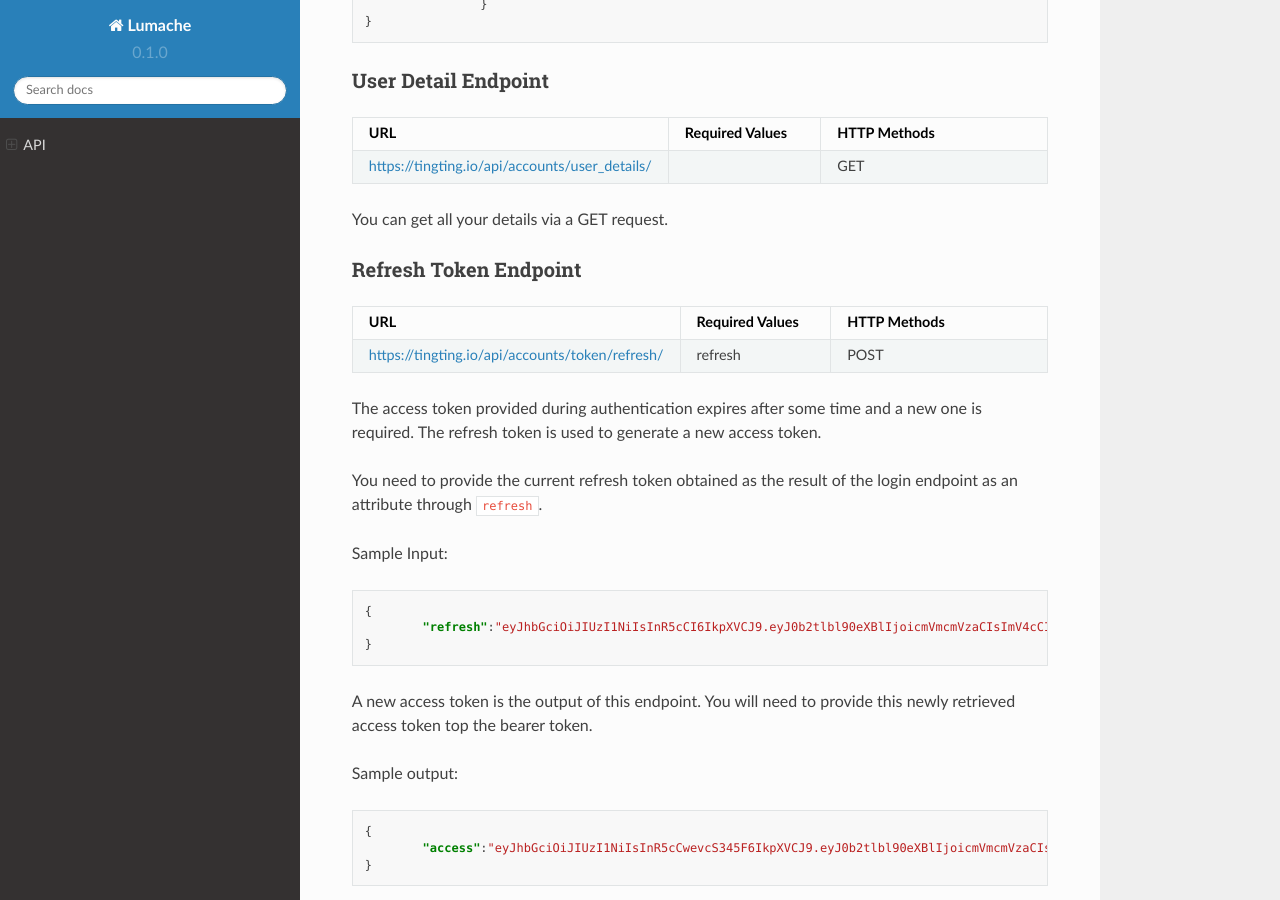
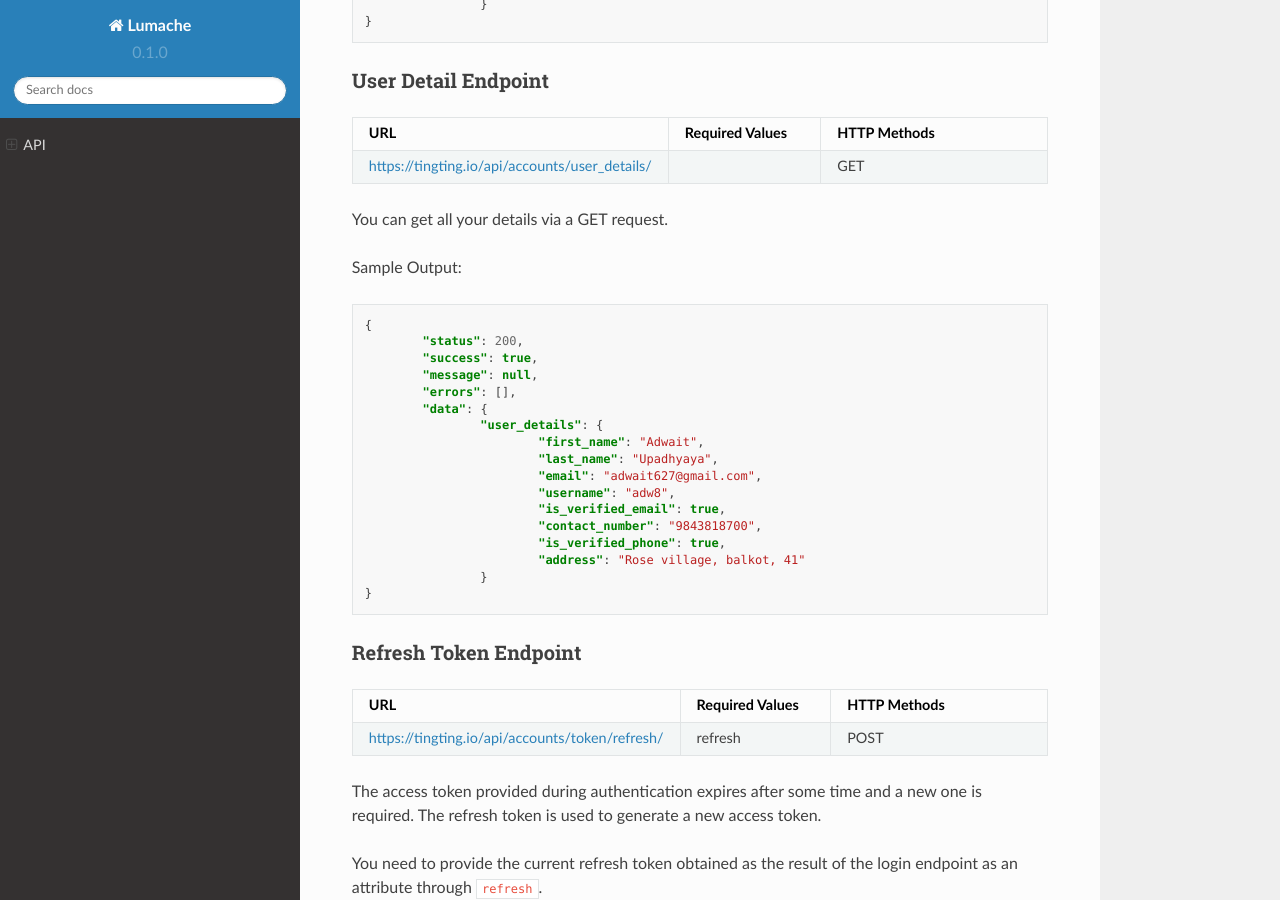
Before and after one commit to anjelikaprixa/TingTing, a Sphinx documentation site: the page built from docs/source/api.rst, in a window 1280 px wide and 900 px high, scrolled down 1131 px. Built offline with Sphinx 7.4.7 and the Read the Docs theme 2.0.0, drawn with Linux system fonts in a browser that asks for light colours.

Commit message:
Update api.rst

```diff
--- a/docs/source/api.rst
+++ b/docs/source/api.rst
@@ -73,6 +73,29 @@ User Detail Endpoint
      - GET
 
 You can get all your details via a GET request.
+
+Sample Output:
+
+.. code-block:: json
+
+	{
+		"status": 200,
+    		"success": true,
+    		"message": null,
+    		"errors": [],
+    		"data": {
+        		"user_details": {
+            			"first_name": "Adwait",
+				"last_name": "Upadhyaya",
+				"email": "adwait627@gmail.com",
+				"username": "adw8",
+			    	"is_verified_email": true,
+			    	"contact_number": "9843818700",
+				"is_verified_phone": true,
+			    	"address": "Rose village, balkot, 41"
+        		}
+    	}
+
 
 Refresh Token Endpoint
 ~~~~~~~~~~~~~~~~~~~~~~
```
